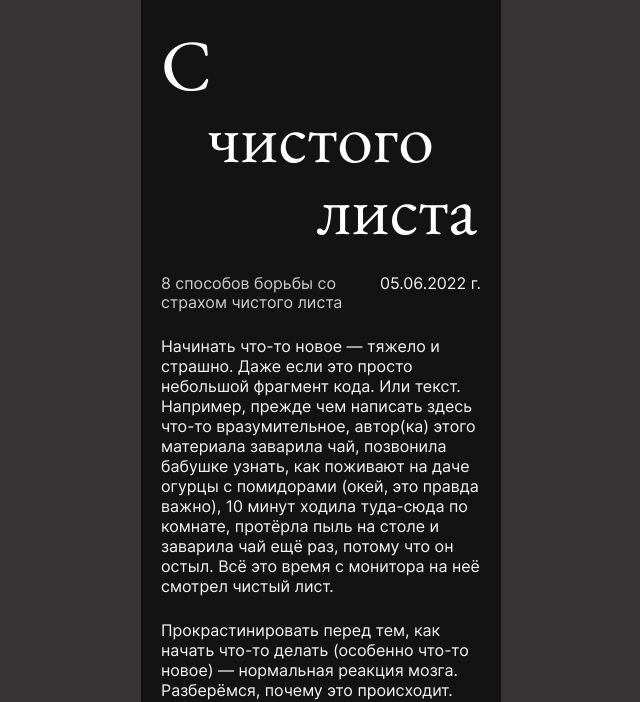
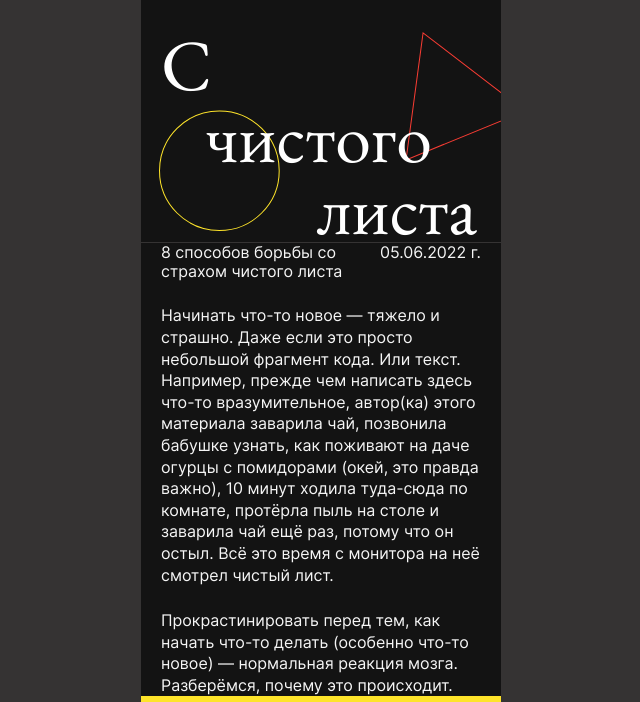
Before and after one commit to vitalezz23/s-chistogo-lista, a plain HTML site: page index.html in a window 1280 px wide. Shown: the part 111-813 px from the top of the page, without its empty margins (319-959 px from the left). Drawn offline with Linux system fonts and the light colour scheme; files whose address does not match are found by name.

Commit message:
Add files via upload

```diff
--- a/index.html
+++ b/index.html
@@ -57,7 +57,7 @@
     </section>
 
     <section class="reasons content-section content-section_theme_bright ">
-      <h3 class="content-section__subtitle"><span class="accent-span-text-right">Почему чистый лист
+      <h3 class="content-section__subtitle"><span class="text-right">Почему чистый лист
         </span>— такой cтрашный?</h3>
       <p class="content-section__introduction">Сам по себе чистый лист, конечно, не страшный. Боимся мы чаще всего
         объёма работы, которую предстоит сделать. Усилия, той точки, которую нужно преодолеть, чтобы переключить мозг из
--- a/styles/style.css
+++ b/styles/style.css
@@ -61,12 +61,21 @@ body {
 }
 
 .cover {
+    height: 221px;
     background-color: #131313;
-    background-size: 339px 198px;
-    background-image: url('../images/cover1.svg');
+    background-size: 95% auto;
+    background-image: url('../images/cover.svg');
     background-repeat: no-repeat;
-    background-position: 21px 23px;
+    background-position: right;
     flex-shrink: 0;
+}
+
+.cover-title {
+    display: flex;
+    flex-direction: column;
+    padding-top: 7px;
+    padding-left: 20px;
+    padding-right: 24px;
 }
 
 .accent-span {
@@ -79,30 +88,29 @@ body {
 .text-left {
     width: 52px;
     text-align: left;
-    padding-top: 7px;
-    padding-left: 20px;
     display: block;
     line-height: 100%;
 }
 
 .text-center {
-    padding-left: 67px;
-    padding-right: 67px;
     display: block;
     text-align: center;
     line-height: 100%;
 }
 
 .text-right {
-    padding-right: 24px;
     display: block;
     text-align: right;
     line-height: 100%;
 }
 
 .intro {
-    padding-top: 30px;
-    padding-bottom: 37px;
+    display: inline-flex;
+    height: 453px;
+    flex-direction: column;
+    align-items: flex-start;
+    gap: 24px;
+    flex-shrink: 0;
 }
 
 .intro__heading {
@@ -115,23 +123,32 @@ body {
 .intro__title {
     width: 203px;
     flex-shrink: 0;
-    color: #CCC;
-    font-family: Inter, sans-serif;
+    font-family: Inter;
     font-size: 16px;
+    font-style: normal;
     font-weight: 400;
-    line-height: 120%;
-    padding-bottom: 24px;
+    line-height: 120%
 }
 
 .intro__date {
-    line-height: 120%;
+    font-family: Inter;
+    font-size: 16px;
+    font-style: normal;
+    font-weight: 400;
+    line-height: 120%;;
 }
 
 .intro__main-text {
     display: flex;
-    width: 320px;
     flex-direction: column;
     gap: 24px;
+    width: 320px;
+    color: #F5F5F5;
+    font-family: Inter;
+    font-size: 16px;
+    font-style: normal;
+    font-weight: 400;
+    line-height: 21.6px;
 }
 
 .reasons {
@@ -154,10 +171,10 @@ body {
     line-height: 115%;
 }
 
-.accent-span-text-right {
+/* .text-right {
+    text-align: right;
     display: block;
-    text-align: right;
-}
+}     */
 
 .content-section__introduction {
     width: 320px;
```
